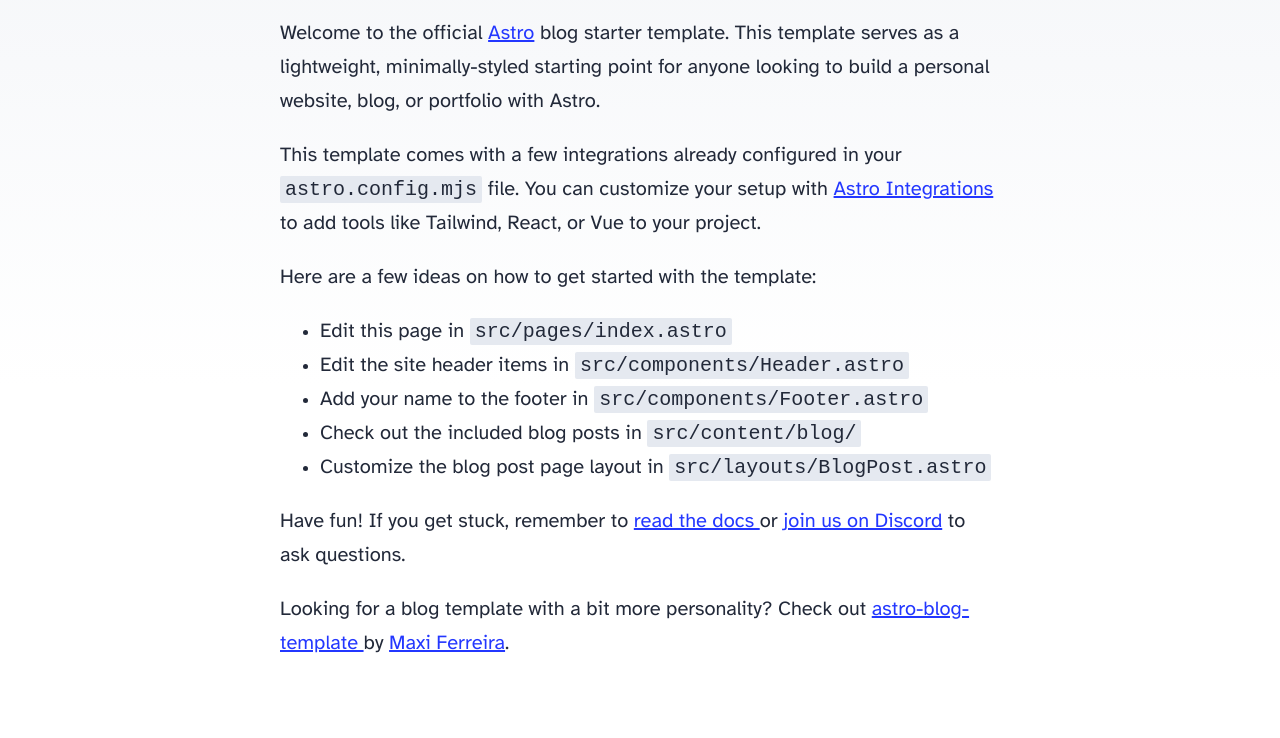
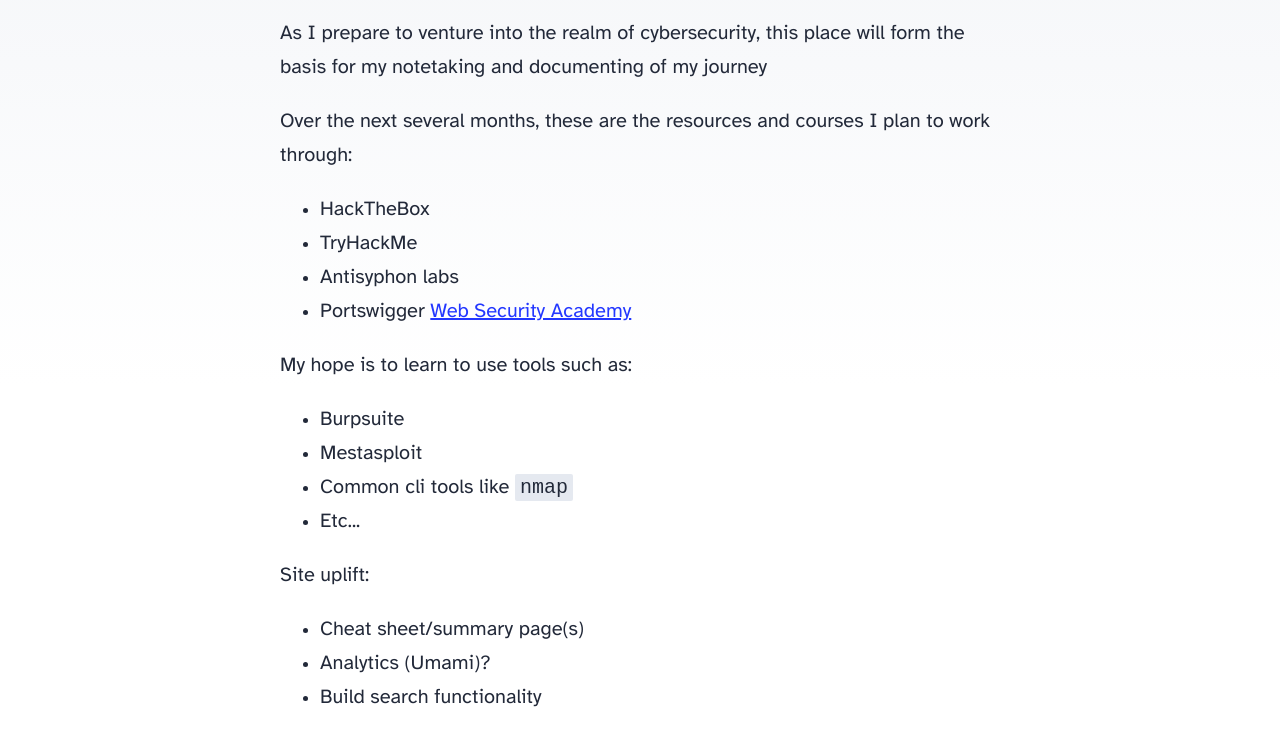
Before and after one commit to benmeller/security-journey, an Astro site: page / in a window 1280 px wide. Shown: the part 214-952 px from the top of the page. Built offline with nearby package versions, Linux system fonts and the light colour scheme; Astro itself is replaced by a stand-in of ours.

Commit message:
Content update

```diff
--- a/src/pages/index.astro
+++ b/src/pages/index.astro
@@ -15,35 +15,28 @@ import { SITE_TITLE, SITE_DESCRIPTION } from '../consts';
 		<main>
 			<h1>🧑‍🚀 Hello, Astronaut!</h1>
 			<p>
-				Welcome to the official <a href="https://astro.build/">Astro</a> blog starter template. This
-				template serves as a lightweight, minimally-styled starting point for anyone looking to build
-				a personal website, blog, or portfolio with Astro.
+				As I prepare to venture into the realm of cybersecurity, this place will form the basis for my notetaking and documenting of my journey
 			</p>
-			<p>
-				This template comes with a few integrations already configured in your
-				<code>astro.config.mjs</code> file. You can customize your setup with
-				<a href="https://astro.build/integrations">Astro Integrations</a> to add tools like Tailwind,
-				React, or Vue to your project.
-			</p>
-			<p>Here are a few ideas on how to get started with the template:</p>
+			<p>Over the next several months, these are the resources and courses I plan to work through:</p>
 			<ul>
-				<li>Edit this page in <code>src/pages/index.astro</code></li>
-				<li>Edit the site header items in <code>src/components/Header.astro</code></li>
-				<li>Add your name to the footer in <code>src/components/Footer.astro</code></li>
-				<li>Check out the included blog posts in <code>src/content/blog/</code></li>
-				<li>Customize the blog post page layout in <code>src/layouts/BlogPost.astro</code></li>
+				<li>HackTheBox</li>
+				<li>TryHackMe</li>
+				<li>Antisyphon labs</li>
+				<li>Portswigger <a href="https://portswigger.net/web-security">Web Security Academy</a></li>
 			</ul>
-			<p>
-				Have fun! If you get stuck, remember to <a href="https://docs.astro.build/"
-					>read the docs
-				</a> or <a href="https://astro.build/chat">join us on Discord</a> to ask questions.
-			</p>
-			<p>
-				Looking for a blog template with a bit more personality? Check out <a
-					href="https://github.com/Charca/astro-blog-template"
-					>astro-blog-template
-				</a> by <a href="https://twitter.com/Charca">Maxi Ferreira</a>.
-			</p>
+			<p>My hope is to learn to use tools such as:</p>
+			<ul>
+				<li>Burpsuite</li>
+				<li>Mestasploit</li>
+				<li>Common cli tools like <code>nmap</code></li>
+				<li>Etc...</li>
+			</ul>
+			<p>Site uplift:</p>
+			<ul>
+				<li>Cheat sheet/summary page(s)</li>
+				<li>Analytics (Umami)?</li>
+				<li>Build search functionality</li>
+			</ul>
 		</main>
 		<Footer />
 	</body>
```
Also changed, not shown: src/content/blog/htb-starting-point/tier-0.md (added, +9 -0 lines), src/pages/about.astro (+5 -39 lines).
